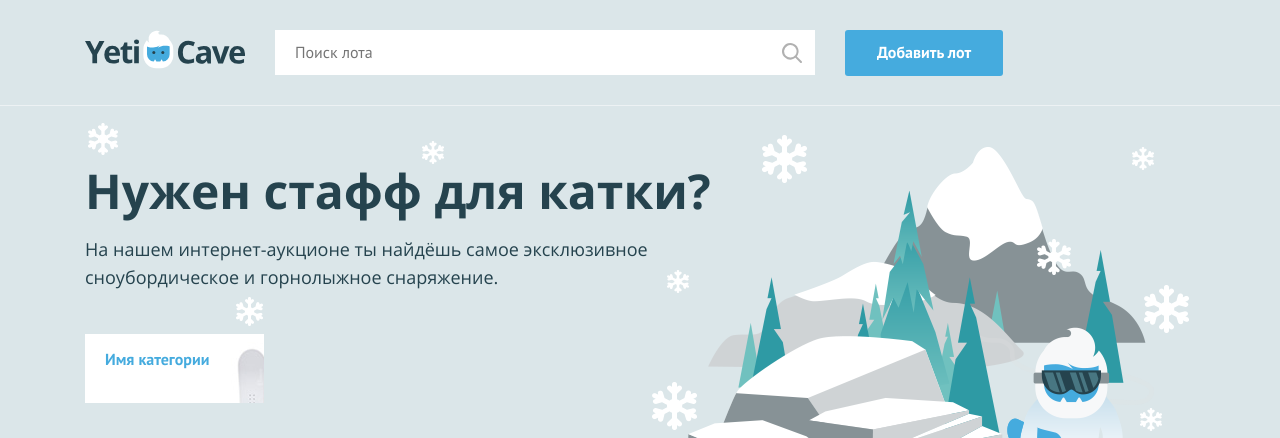
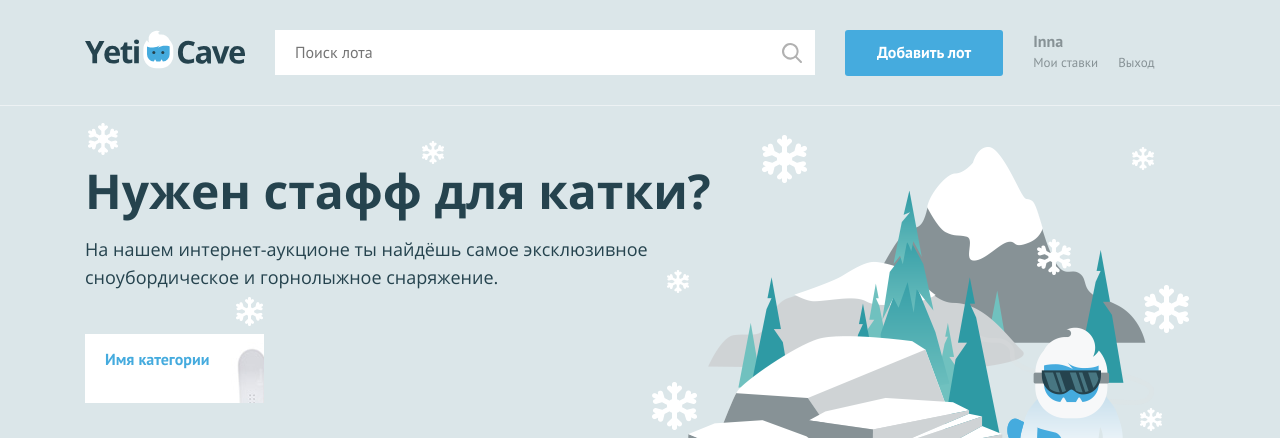
Before and after one commit to kind-chigik/669277-yeticave-9, a PHP site: page / in a window 1280 px wide. Shown: the top 438 px of the page. Run offline with PHP 8.4, Linux system fonts and the light colour scheme.

Commit message:
добавлено условие для авторизации

```diff
--- a/index.php
+++ b/index.php
@@ -1,7 +1,7 @@
 <?php
 $is_auth = rand(0, 1);
 
-$user_name = ''; // укажите здесь ваше имя
+$user_name = 'Inna'; // укажите здесь ваше имя
 ?>
 <!DOCTYPE html>
 <html lang="ru">
@@ -27,9 +27,23 @@ $user_name = ''; // укажите здесь ваше имя
         <a class="main-header__add-lot button" href="pages/add-lot.html">Добавить лот</a>
 
         <nav class="user-menu">
-
+            <?php if ($is_auth == 1): ?>
+            <div class="user-menu__logged">
+                <p><?php print($user_name); ?></p>
+                <a class="user-menu__bets" href="pages/my-bets.html">Мои ставки</a>
+                <a class="user-menu__logout" href="#">Выход</a>
+            </div>
+            <?php else: ?>
+            <ul class="user-menu__list">
+                <li class="user-menu__item">
+                    <a href="#">Регистрация</a>
+                </li>
+                <li class="user-menu__item">
+                    <a href="#">Вход</a>
+                </li>
+            </ul>
+            <?php endif; ?>
         <!-- здесь должен быть PHP код для показа меню и данных пользователя -->
-
         </nav>
     </div>
 </header>
```
